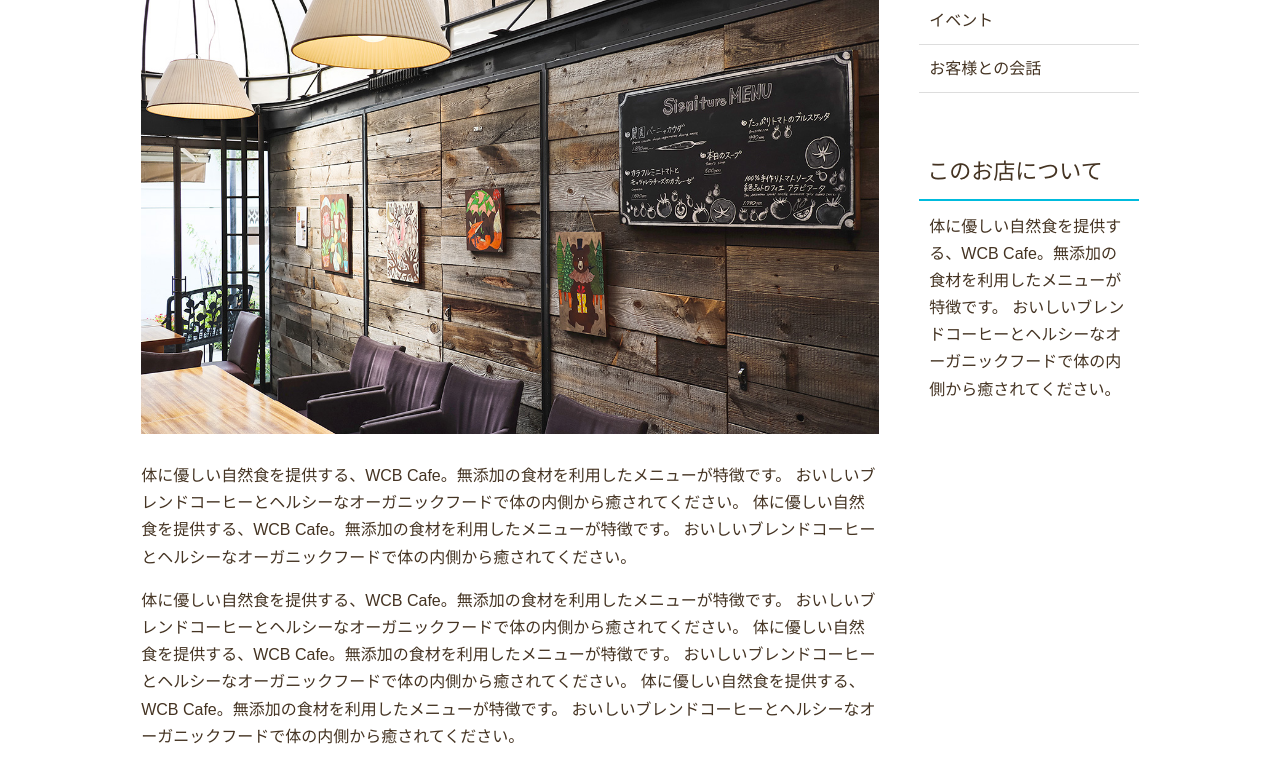
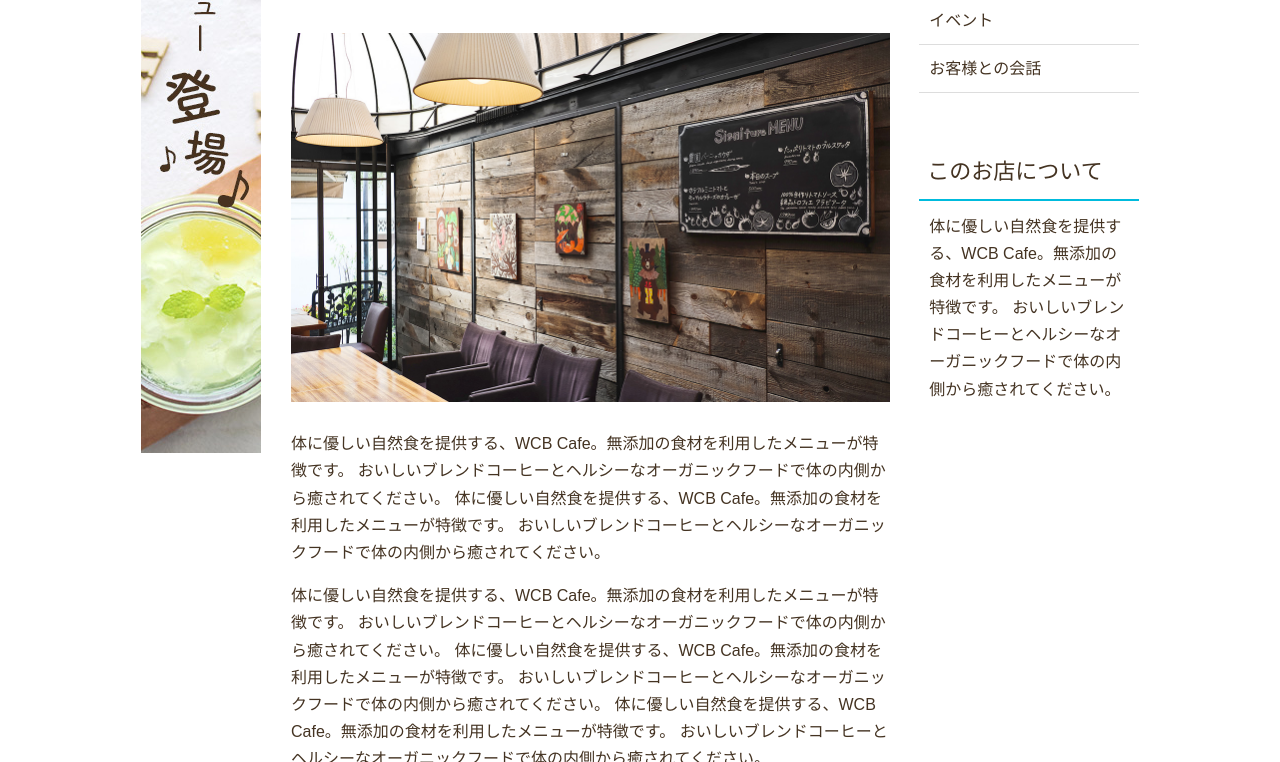
Before and after one commit to k-matsuo-cmj/WCBCafe, a plain HTML site: page news.html in a window 1280 px wide. Shown: the part 457-1219 px from the top of the page. Drawn offline with Linux system fonts and the light colour scheme; some packages are replaced by stand-ins of ours.

Commit message:
広告バナー追加

```diff
--- a/css/style.css
+++ b/css/style.css
@@ -106,10 +106,15 @@ img {
     margin-bottom: 50px;
 }
 article {
-    width: 74%;
+    width: 60%;
+    order: 2;
 }
 aside {
     width: 22%;
+    order: 3;
+}
+.ad {
+    order: 1;
 }
 .post-info {
     position: relative;
@@ -225,6 +230,9 @@ footer p {
     aside {
         margin-top: 60px;
     }
+    .ad {
+        display: none;
+    }
     .post-info {
         margin-bottom: 30px;
     }
--- a/news.html
+++ b/news.html
@@ -74,6 +74,10 @@
                 おいしいブレンドコーヒーとヘルシーなオーガニックフードで体の内側から癒されてください。
             </p>
         </aside>
+
+        <div class="ad">
+            <img src="images/banner.jpg" alt="新メニュー登場">
+        </div>
     </div>
 
     <footer>
```
Also changed, not shown: images/banner.jpg (added).
